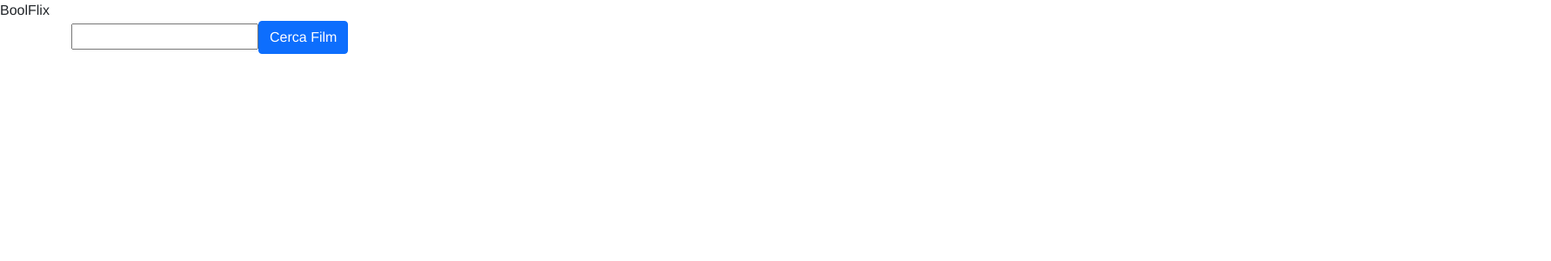
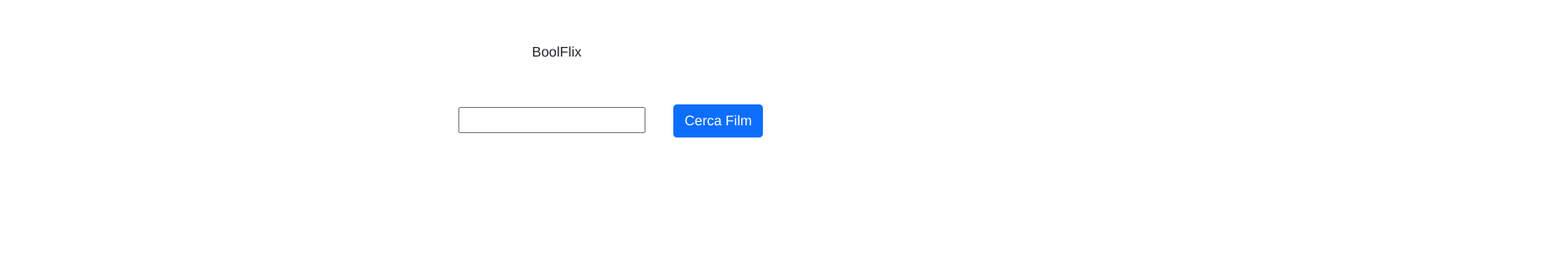
Before and after one commit to AngeloDalo/vue-netflix, a Vue app: page / in a window 1280 px wide. Shown: the top 300 px of the page at 87% size, 1783 px wide, since content can reach past the window. Built offline with nearby package versions, Linux system fonts and the light colour scheme.

Commit message:
un_po_di_ordine

```diff
--- a/src/assets/scss/partials/_commons.scss
+++ b/src/assets/scss/partials/_commons.scss
@@ -0,0 +1,3 @@
+ul {
+    list-style: none;
+}
--- a/src/components/Header.vue
+++ b/src/components/Header.vue
@@ -1,6 +1,6 @@
 <template>
   <header>
-      BoolFlix
+      <span>BoolFlix</span>
   </header>
 </template>
 
@@ -18,4 +18,8 @@ export default {
 <style lang="scss" scoped>
 @import "../assets/scss/partials/_variables.scss";
 @import "../assets/scss/partials/_commons.scss";
+header {
+    margin-top: 3em;
+    text-align: center;
+}
 </style>
--- a/src/components/Main.vue
+++ b/src/components/Main.vue
@@ -1,16 +1,15 @@
 <template>
   <main>
-      <div class="container">
-          <div class="row">
+      <div class="container-fluid">
+          <div class="row mt-5">
               <div class="col-12">
                   <Search
                         @searchFilm="searchFilm($event)"
                    />
               </div>
           </div>
-          <div class="row mt-5">
-              <div class="col-12">
-                  <ul>
+          <div class="container mt-5">
+                <ul class="row">
                     <MainFilm
                     v-for="(cardFilm, index) in cardFilms"
                     :key="index"
@@ -20,7 +19,6 @@
                     :vote = "cardFilm.vote_average"
                     />
                 </ul>
-              </div>
           </div>
       </div>
   </main>
--- a/src/components/MainFilm.vue
+++ b/src/components/MainFilm.vue
@@ -1,5 +1,5 @@
 <template>
-    <li>
+    <li class="col-4 mb-5">
         <h1> {{ title }} </h1>
         <h2> {{ originalTitle }} </h2>
         <h3> {{ language }} </h3>
@@ -20,5 +20,18 @@ export default {
 </script>
 
 <style lang="scss" scoped>
-
+li {
+    h1 {
+        font-size: 2em;
+    }
+    h2 {
+        font-size: 1.5em;
+    }
+    h3 {
+        font-size: 1em;
+    }
+    h4 {
+        font-size: 0.8em;
+    }
+}
 </style>
--- a/src/components/Search.vue
+++ b/src/components/Search.vue
@@ -27,6 +27,12 @@ export default {
 };
 </script>
 
-<style>
-
+<style lang="scss" scoped>
+.search {
+    position: relative;
+    left: 41%;
+    button {
+        margin-left: 2em;
+    }
+}
 </style>
```
Also changed, not shown: api.txt. Lines whose indentation alone changed are shown as unchanged.
